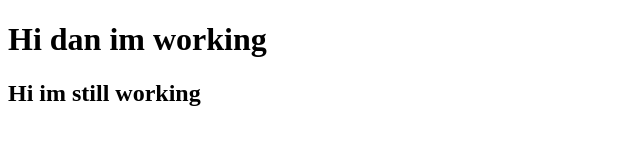
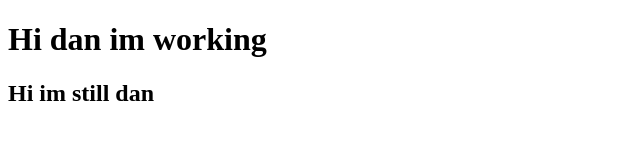
Before and after one commit to DanEme89/git_practice, a plain HTML site: page index.html in a window 1280 px wide. Shown: the full height of the page, 0-640 px from the left. Drawn offline with Linux system fonts and the light colour scheme.

Commit message:
changed again

```diff
--- a/index.html
+++ b/index.html
@@ -7,6 +7,6 @@
   </head>
   <body>
     <h1>Hi dan im working</h1>
-    <h2>Hi im still working</h2>
+    <h2>Hi im still dan</h2>
   </body>
 </html>
```
